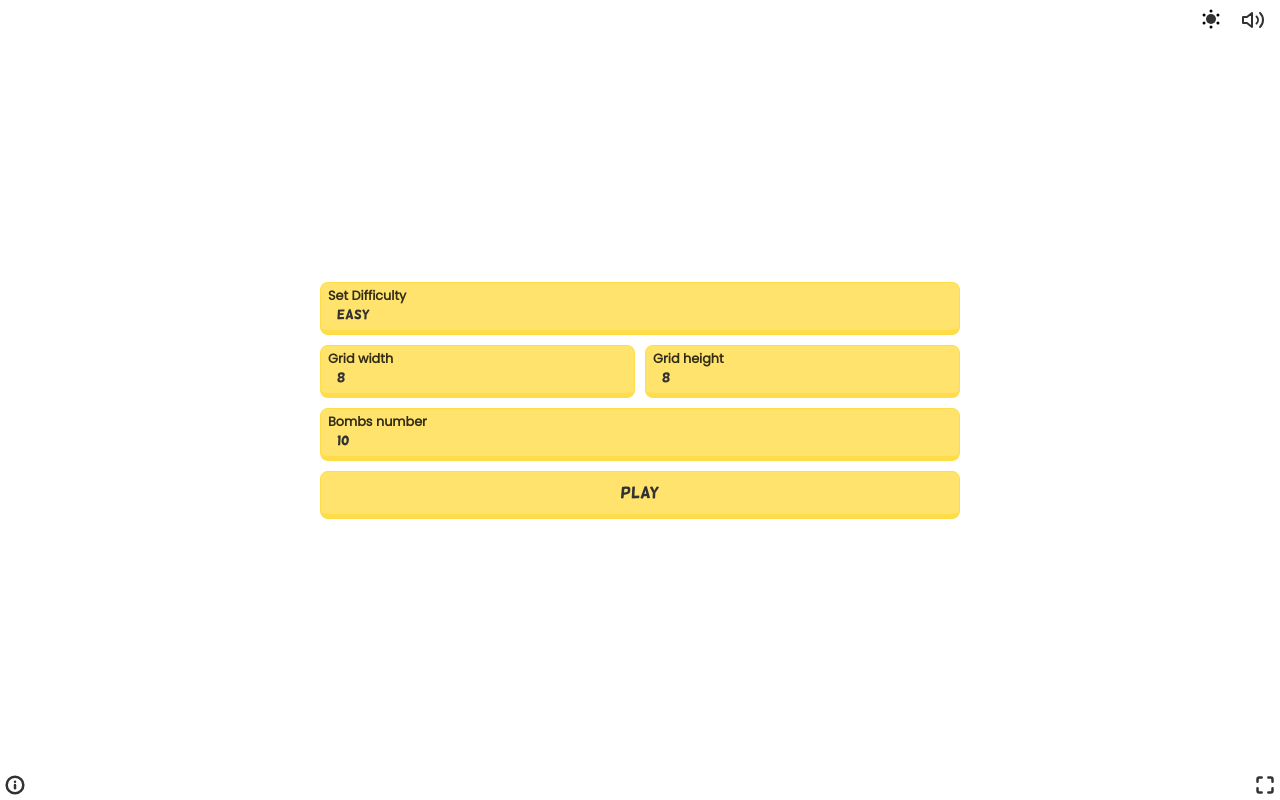
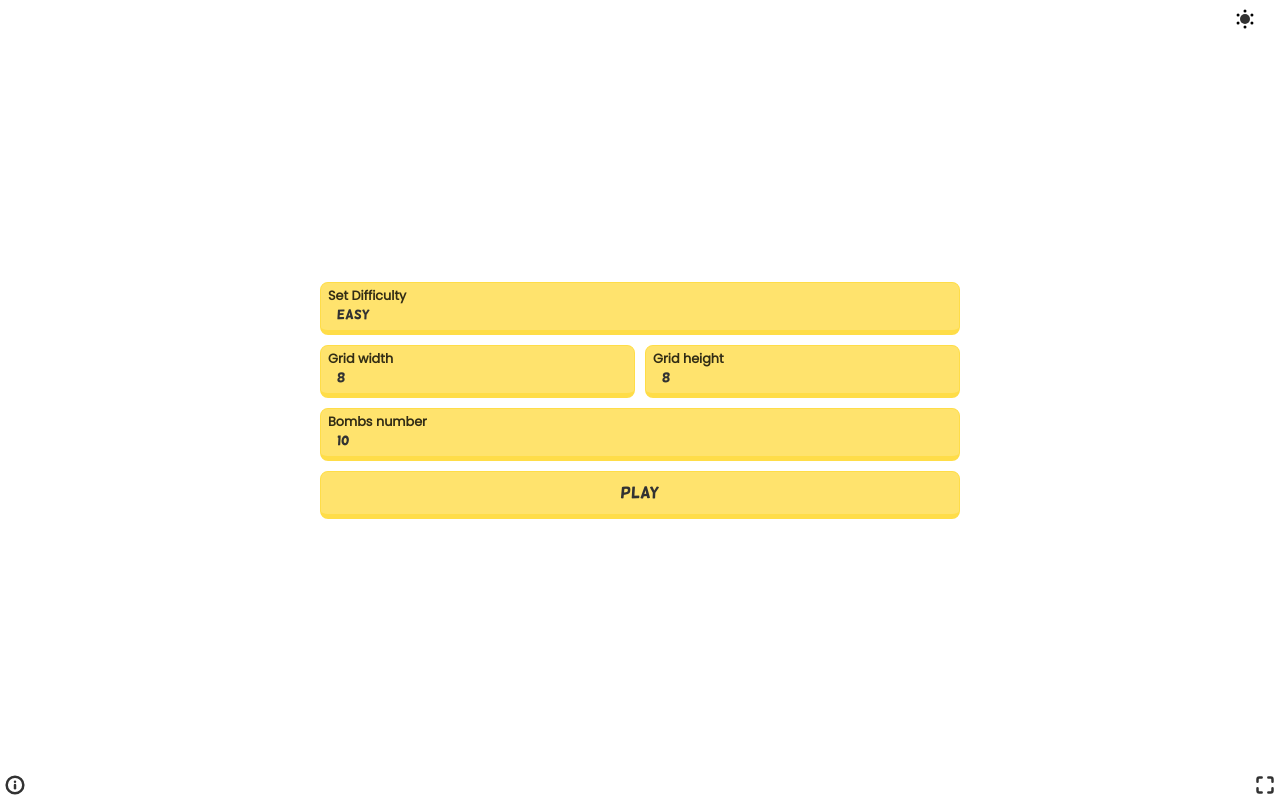
Before and after one commit to MohammedOmari97/nextJS-minesweeper, a Next.js app: page / in a window 1280 px wide. Built offline with nearby package versions, Linux system fonts and the light colour scheme; no server answers.

Commit message:
get rid of sounds temporarily

```diff
--- a/components/layout.js
+++ b/components/layout.js
@@ -69,7 +69,7 @@ function Layout({ render }) {
                 dispatch(toggleTheme())
               }}
             />
-            <Sound />
+            {/* <Sound /> */}
           </div>
         </nav>
         {render(setHorizontalScrollBarHeight, setVerticalScrollBarWidth)}
--- a/components/store.js
+++ b/components/store.js
@@ -36,12 +36,11 @@ const initialState = {
   gameOver: false,
   openedCells: [],
   theme: "light",
-  sound: true,
+  sound: false,
   bombsIndexes: [],
   clickedCellsForEmojiAnimation: [],
   playbackRate: 0.75,
   popSoundDelay: 0,
-  // time: "0:0",
 }
 
 const cellsSlice = createSlice({
@@ -397,8 +396,8 @@ const cellsSlice = createSlice({
           return { bombCount, surrounding }
         }
 
-        state.cells[action.payload.row][action.payload.column].isFlag = !state
-          .cells[action.payload.row][action.payload.column].isFlag
+        state.cells[action.payload.row][action.payload.column].isFlag =
+          !state.cells[action.payload.row][action.payload.column].isFlag
 
         let surrounding = getSurrounding(
           action.payload.row,
```
